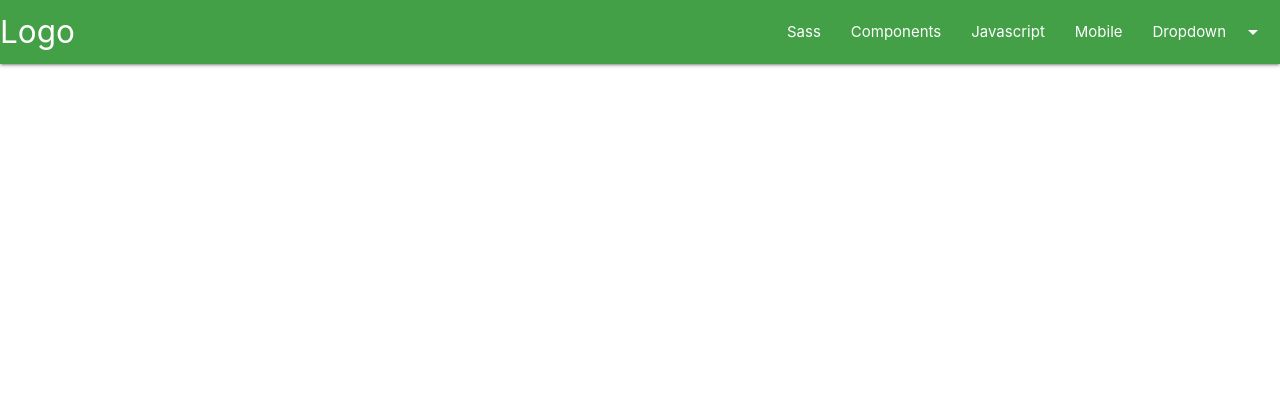
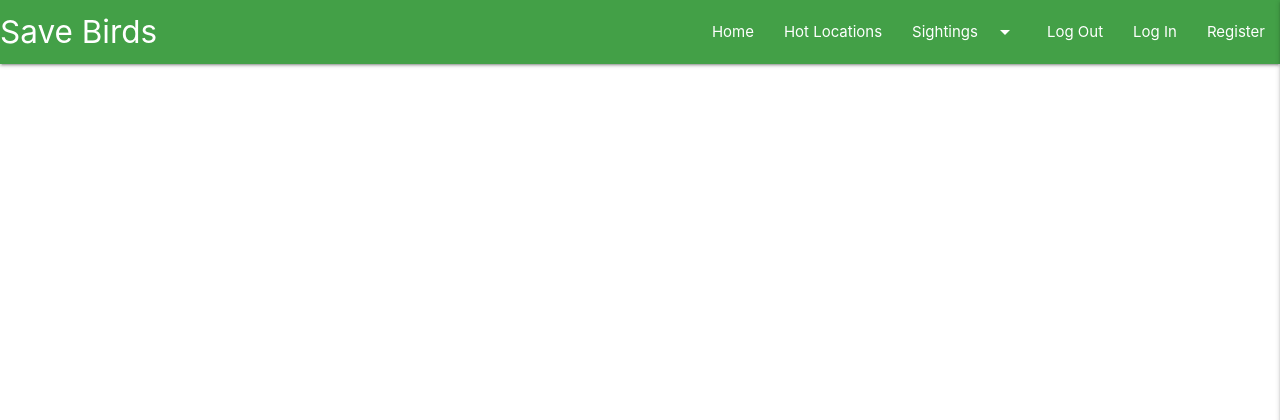
Before and after one commit to Code-Institute-Submissions/MS_project_3, a Flask app: page / in a window 1280 px wide. Shown: the top 420 px of the page. Run offline with Flask 2, Linux system fonts and the light colour scheme; data that the repository does not hold is empty; some libraries are stand-ins or nearby versions.

Commit message:
added sidenav and dropdown list

```diff
--- a/static/js/script.js
+++ b/static/js/script.js
@@ -1,7 +1,7 @@
 
 
   $(document).ready(function(){
-    $('.sidenav').sidenav();
+    $('.sidenav').sidenav({edge: "right"});
 
 $(".dropdown-trigger").dropdown();
   });
--- a/templates/base.html
+++ b/templates/base.html
@@ -18,30 +18,32 @@
         <nav class="nav-extended green darken-1">
 <!--Dropdown list values-->
             <ul id="dropdown1" class="dropdown-content">
-                <li><a href="#!">one</a></li>
-                <li><a href="#!">two</a></li>
-                <li class="divider"></li>
-                <li><a href="#!">three</a></li>
+                <li><a href="#!">My Sightings</a></li>
+                <li><a href="#!">Add Sightings</a></li>
             </ul>
 <!--Main navbar-->
             <div class="nav-wrapper">
-            <a href="#!" class="brand-logo">Logo</a>
-            <a href="#" data-target="mobile-demo" class="sidenav-trigger"><i class="material-icons">menu</i></a>
+            <a href="{{ url_for('index') }}" class="brand-logo">Save Birds</a>
+            <a href="#" data-target="mobile-demo" class="sidenav-trigger right"><i class="material-icons">menu</i></a>
             <ul class="right hide-on-med-and-down">
-                <li><a href="sass.html">Sass</a></li>
-                <li><a href="badges.html">Components</a></li>
-                <li><a href="collapsible.html">Javascript</a></li>
-                <li><a href="mobile.html">Mobile</a></li>
-                <li><a class="dropdown-trigger" href="#!" data-target="dropdown1">Dropdown<i class="material-icons right">arrow_drop_down</i></a></li>
+                <li><a href="{{ url_for('index') }}">Home</a></li>
+                <li><a href=".html">Hot Locations</a></li>
+                <li><a class="dropdown-trigger" href="#!" data-target="dropdown1">Sightings<i class="material-icons right">arrow_drop_down</i></a></li>
+                <li><a href=".html">Log Out</a></li>
+                <li><a href=".html">Log In</a></li>
+                <li><a href=".html">Register</a></li>
             </ul>
             </div>
         </nav>
 <!--Mobile Navbar-->
         <ul class="sidenav" id="mobile-demo">
-            <li><a href="sass.html">Sass</a></li>
-            <li><a href="badges.html">Components</a></li>
-            <li><a href="collapsible.html">Javascript</a></li>
-            <li><a href="mobile.html">Mobile</a></li>
+            <li><a href="{{ url_for('index') }}">Home</a></li>
+            <li><a href=".html">Hot Locations</a></li>
+            <li><a href=".html">My Sightings</a></li>
+            <li><a href=".html">Add Sigthing</a></li>
+            <li><a href=".html">Log Out</a></li>
+            <li><a href=".html">Log In</a></li>
+            <li><a href=".html">Register</a></li>
         </ul>
 
     </header>
```
